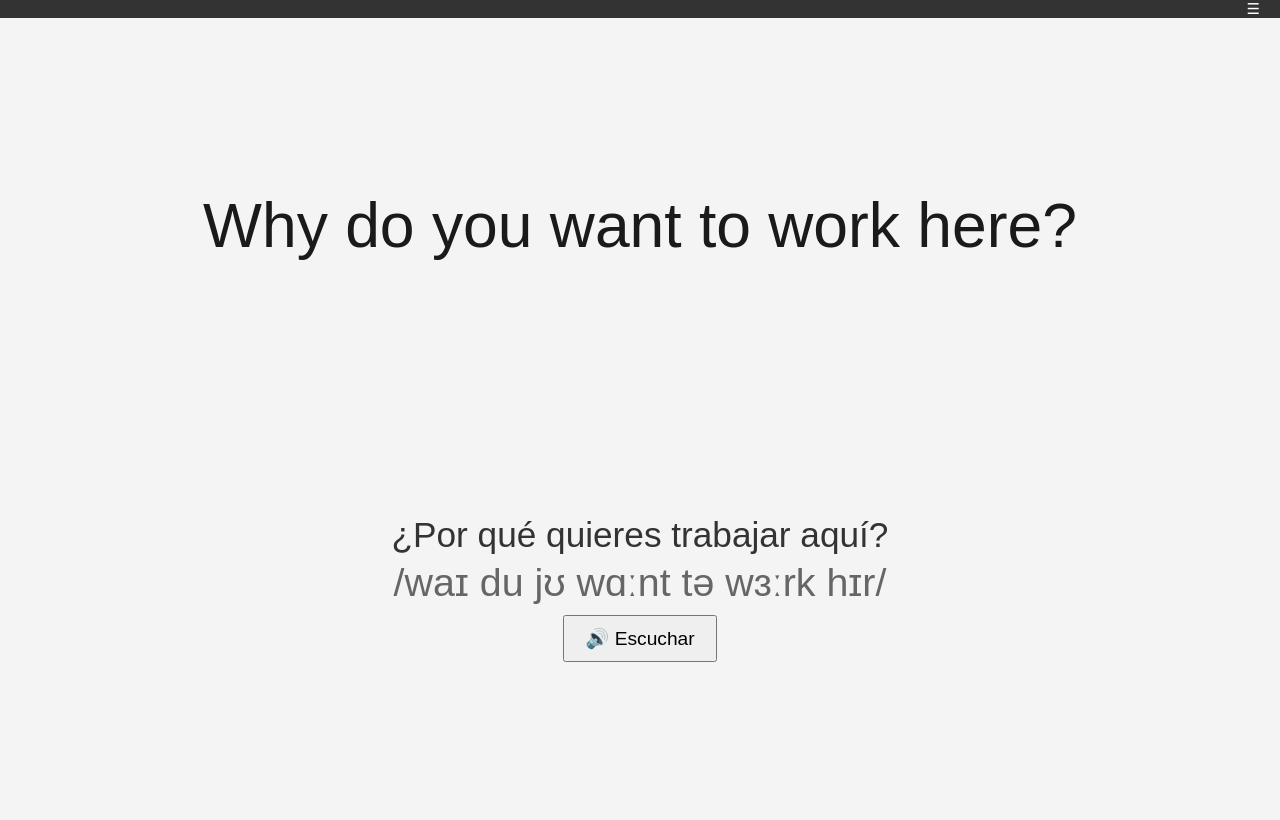
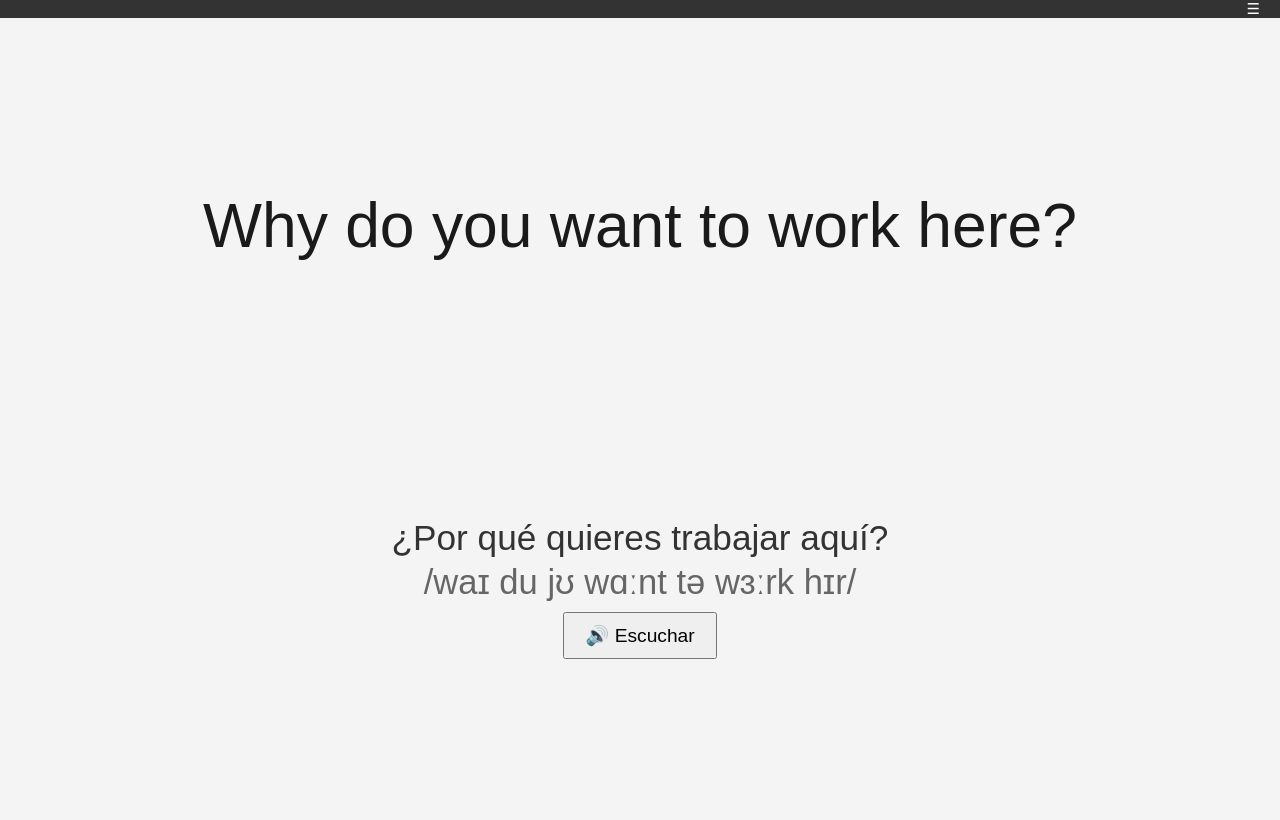
Before and after one commit to hectorjaviermorenoh/ingles, a plain HTML site: page index.html in a window 1280 px wide. Drawn offline with Linux system fonts and the light colour scheme.

Commit message:
Update index.html

```diff
--- a/index.html
+++ b/index.html
@@ -107,7 +107,7 @@
     }
 
     .pronunciation {
-      font-size: calc(1.5rem + 1.2vw);
+      font-size: calc(1.2rem + 1.2vw);
       color: #666;
       margin-top: 5px;
     }
```
